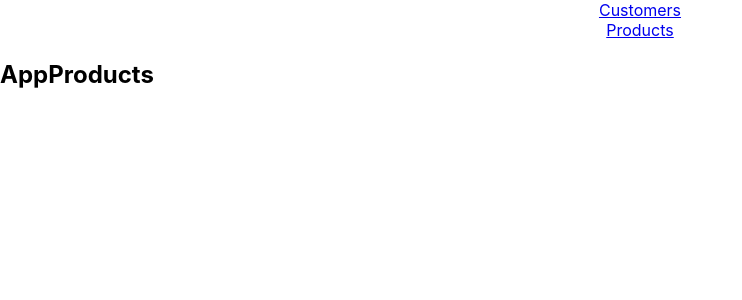
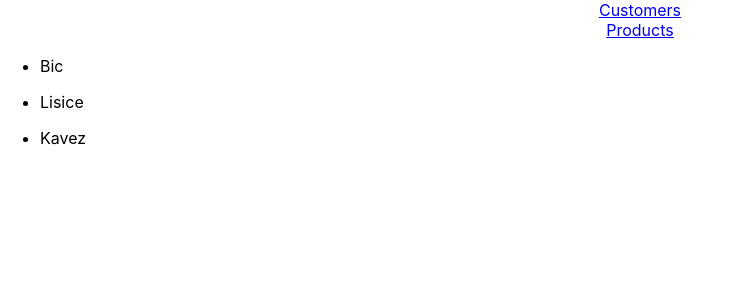
Before and after one commit to radojeRade/zadatakStoreApp, a React (Create React App) app: page /products in a window 1280 px wide. Shown: the top 300 px of the page, without its empty margins (0-742 px from the left). Built offline with nearby package versions, Linux system fonts and the light colour scheme.

Commit message:
Zadatak 4 ispravka greske i 5 uradjen

```diff
--- a/src/components/AppCustomersComponent.jsx
+++ b/src/components/AppCustomersComponent.jsx
@@ -1,7 +1,7 @@
 import React from "react";
 import { Link } from "react-router-dom";
 
-export default function AppCustomersComponent({id, name, surname, onDelete}){
+export default function AppCustomersComponent({id, name, surname, onDelete, }){
 
     return (
     <div>
--- /dev/null
+++ b/src/components/AppProductsComponent.jsx
@@ -0,0 +1,17 @@
+import React from "react";
+
+
+export default function AppProductsComponent({name}){
+
+    return (
+    <div>
+        <ul>
+            <li>
+            <p>{name} </p>
+
+            </li>
+        </ul>
+
+    </div>
+    )
+}
--- a/src/pages/AppProducts.jsx
+++ b/src/pages/AppProducts.jsx
@@ -1,9 +1,22 @@
-import React from "react";
+import React, {useState} from "react";
+import ProductService from "../services/ProductService";
+import AppProductsComponent from "../components/AppProductsComponent";
 
 export default function AppProducts(){
+
+    const [products, setProducts] = useState(ProductService.getAll());
+
     return (
-    <div>
-        <h2>AppProducts</h2>
-    </div>
+        <div>
+
+            {
+                products.map(product => (
+                    <AppProductsComponent key={product.id}
+                                            id = {product.id}
+                                            name = {product.name}
+                                             />
+                                            ))
+            }
+            </div>
     )
 }
--- a/src/pages/SingleCustomer.jsx
+++ b/src/pages/SingleCustomer.jsx
@@ -1,22 +1,26 @@
-import React , {useParams} from "react";
+import React from "react";
+import { useParams } from "react-router-dom";
 import { useState } from "react";
 import SingleCustomerPurchases from "../components/SingleCustomerPurchases";
 import CustomerService from "../services/CustomerService";
 
 
 export default function SingleCustomer(){
-    const id = useParams;
-    const [customer, setNewCustomer] = useState(CustomerService.get(id))
+    const customerId = useParams();
+    const [customer, setNewCustomer] = useState(CustomerService.get(customerId));
 
 
     // const getSingleCustomer = (id) => {
     //     let singleCustomer = CustomerService.get(id);
     //     setNewCustomer({...singleCustomer});
     // }
+    // getSingleCustomer(customerId);
 
     return (
     <div>
-      <SingleCustomerPurchases customer = {customer}/>
+      <SingleCustomerPurchases name = {customer.name}
+                               surname = {customer.surname}
+                               purchases = {customer.purchases}/>
     </div>
     )
 }
--- a/src/services/CustomerService.js
+++ b/src/services/CustomerService.js
@@ -24,7 +24,10 @@ class CustomerService {
         return this.customers;
     }
     get(id) {
-        return this.customers.find((customer) => customer.id === id);
+
+        let user = this.customers.find((customer) => customer.id === Number(id.customerId))
+
+        return user;
       }
     delete(id) {
         let newCustomer = this.customers.filter(x => x.id !== id);
--- /dev/null
+++ b/src/services/ProductService.js
@@ -0,0 +1,38 @@
+class ProductService {
+    constructor(){
+        this.products = [
+            {
+                id:1,
+                name: "Bic",
+
+            },
+            {
+                id:2,
+                name: "Lisice",
+
+            },
+            {
+                id:3,
+                name: "Kavez",
+
+            }
+        ]
+    }
+
+    getAll = () =>{
+        return this.products;
+    }
+    get(id) {
+        return this.products.find((product) => product.id === id);
+      }
+    delete() {
+
+    }
+    create() {
+
+    }
+    search(term){
+
+    }
+}
+export default new ProductService();
```
